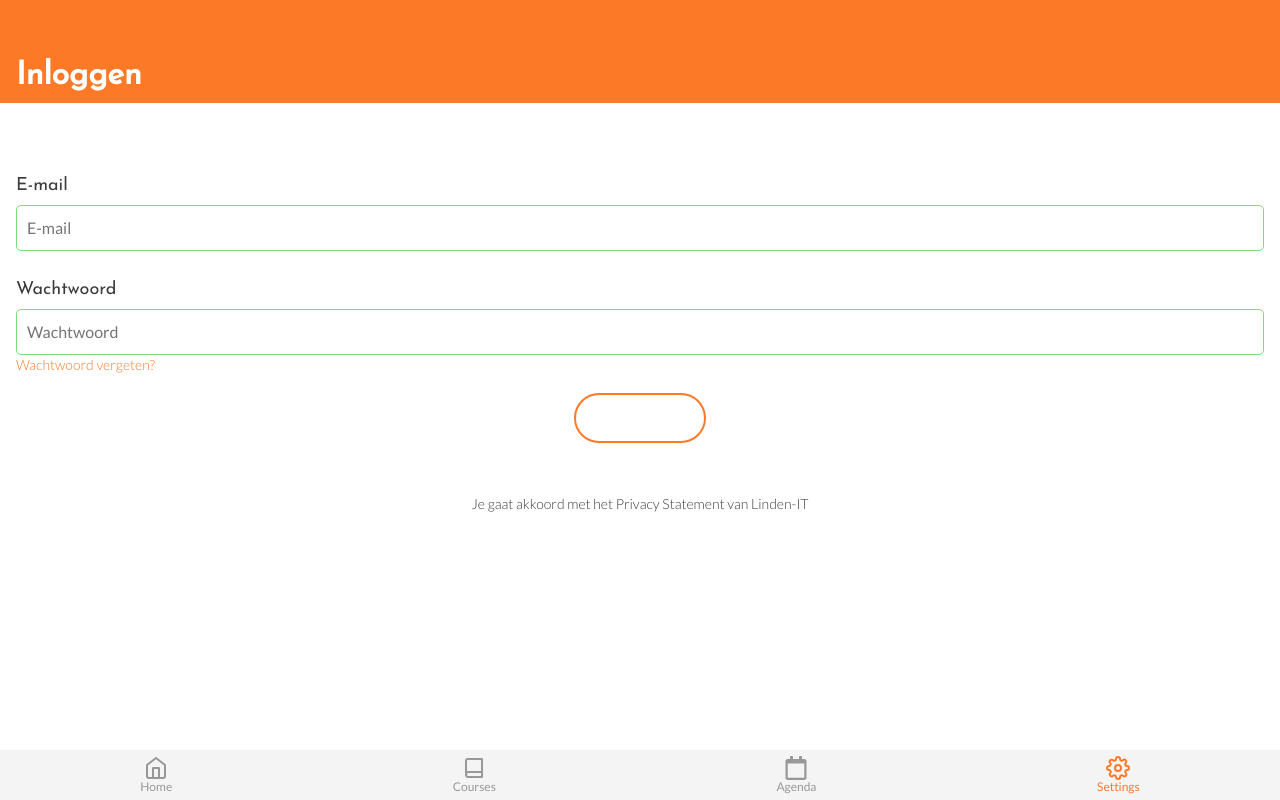
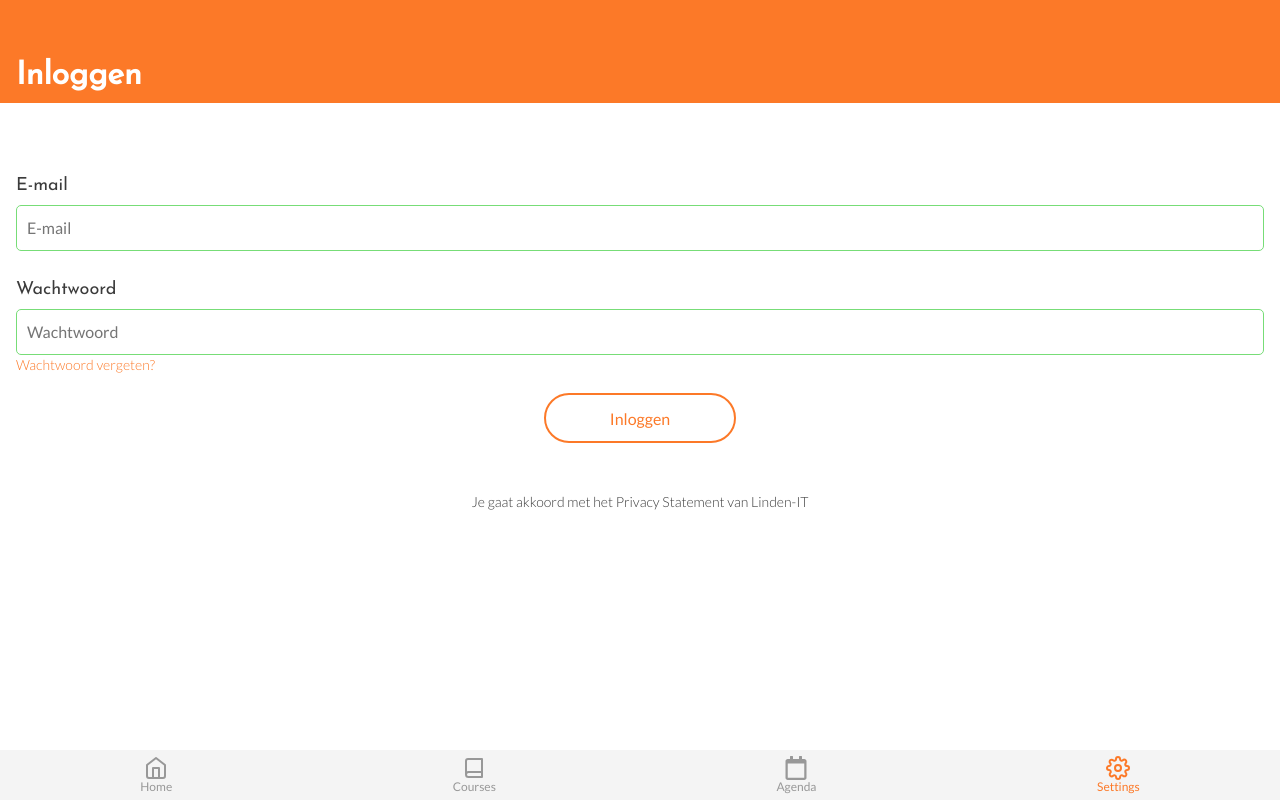
Before and after one commit to ralfz123/linden-it, a React (Create React App) app: page /#/login in a window 1280 px wide. Built offline with nearby package versions, Linux system fonts and the light colour scheme.

Commit message:
Fixed styling at login inputs

```diff
--- a/src/components/Form/StyledInput.js
+++ b/src/components/Form/StyledInput.js
@@ -8,7 +8,9 @@ export const StyledBaseTextInput = styled.input`
 	right: 0;
 	width: 100%;
 	background-color: ${colors.light};
-	border: 1px solid ${colors.grayLightTwo};
+	/* border: 1px solid ${colors.grayLightTwo}; */
+	border: 1px solid #dd7777;
+	outline: none;
 	color: ${colors.gray};
 	box-sizing: border-box;
 	border-radius: 5px;
@@ -18,11 +20,11 @@ export const StyledBaseTextInput = styled.input`
 
 	:invalid {
 		outline: none;
-    border: 1px solid #dd7777;
+    	border: 1px solid #dd7777;
 	}
 	:valid {
 		outline: none;
-    border: 1px solid #77dd77;
+    	border: 1px solid #77dd77;
 	}
 `;
 
--- a/src/components/Form/index.jsx
+++ b/src/components/Form/index.jsx
@@ -18,7 +18,7 @@ export function BaseTextInput ({ name, placeholder, value, onChange, type, child
       placeholder={placeholder}
       name={name}
       type={type}
-      onChange={onchange}>
+      onChange={onChange}>
       {children}
     </StyledBaseTextInput>
   )
--- a/src/pages/Login.jsx
+++ b/src/pages/Login.jsx
@@ -3,9 +3,9 @@ import Title from "../components/Title";
 import Header from "../components/Header";
 import Content from "../components/Content/Content";
 // import reCAPTCHA from "react-google-recaptcha";
-import {BaseTextInput} from '../components/Form';
-import {BaseButton} from "../components/Button";
-import {LoginButton} from "../components/Button";
+import { BaseTextInput } from "../components/Form";
+import { BaseButton } from "../components/Button";
+import { LoginButton } from "../components/Button";
 // import StyledLink from "../components/Link/Link";
 import { Link } from "react-router-dom";
 // import { AiOutlineEye } from 'react-icons/ai';
@@ -123,7 +123,7 @@ class Login extends Component {
 							<BaseTextInput
 								label='Email'
 								name='email'
-								// type='email'
+								type='email'
 								onChange={this.handleChange}
 								placeholder='E-mail'
 								value={this.state.email}
@@ -136,7 +136,7 @@ class Login extends Component {
 							<BaseTextInput
 								label='Wachtwoord'
 								name='password'
-								// type='password'
+								type='password'
 								onChange={this.handleChange}
 								placeholder='Wachtwoord'
 								value={this.state.password}
@@ -154,9 +154,10 @@ class Login extends Component {
 							</Link>
 						</div>
 
-						<LoginButton type='submit'>
-							Inloggen
-						</LoginButton>
+						<LoginButton
+						label='Inloggen'
+						type='submit'
+						/>
 
 						<p className='privacy'>
 							Je gaat akkoord met het Privacy Statement van
```
